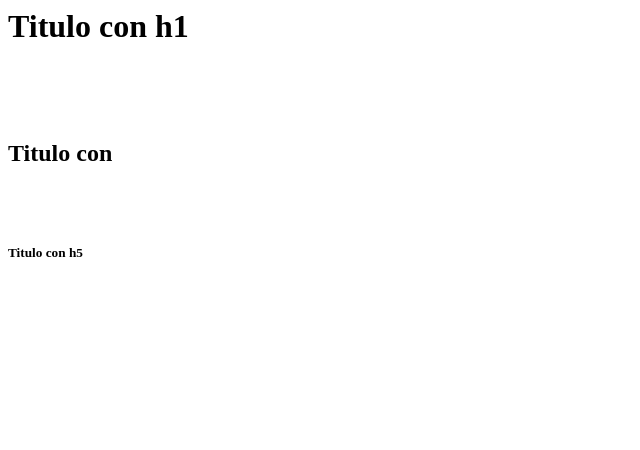
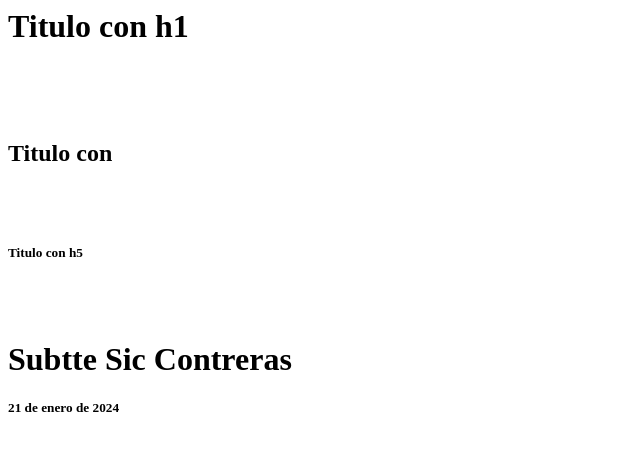
Before and after one commit to DSV230123/hola_mundo_Victoria_S, a plain HTML site: page index.html in a window 1280 px wide. Shown: the whole page, without its empty margins (0-640 px from the left). Drawn offline with Linux system fonts and the light colour scheme.

Commit message:
se agrega el nombre y la fecha

```diff
--- a/index.html
+++ b/index.html
@@ -1,6 +1,11 @@
-<h1>Titulo con h1</h1>
+<h1>
+    Titulo con h1
+</h1>
+
 <br><br><br>
 <h2>Titulo con </h2>
 <br><br>
-
 <h5>Titulo con h5</h5>
+<br><br>
+<h1>Subtte Sic Contreras</h1>
+<h5>21 de enero de 2024</h5>
```
